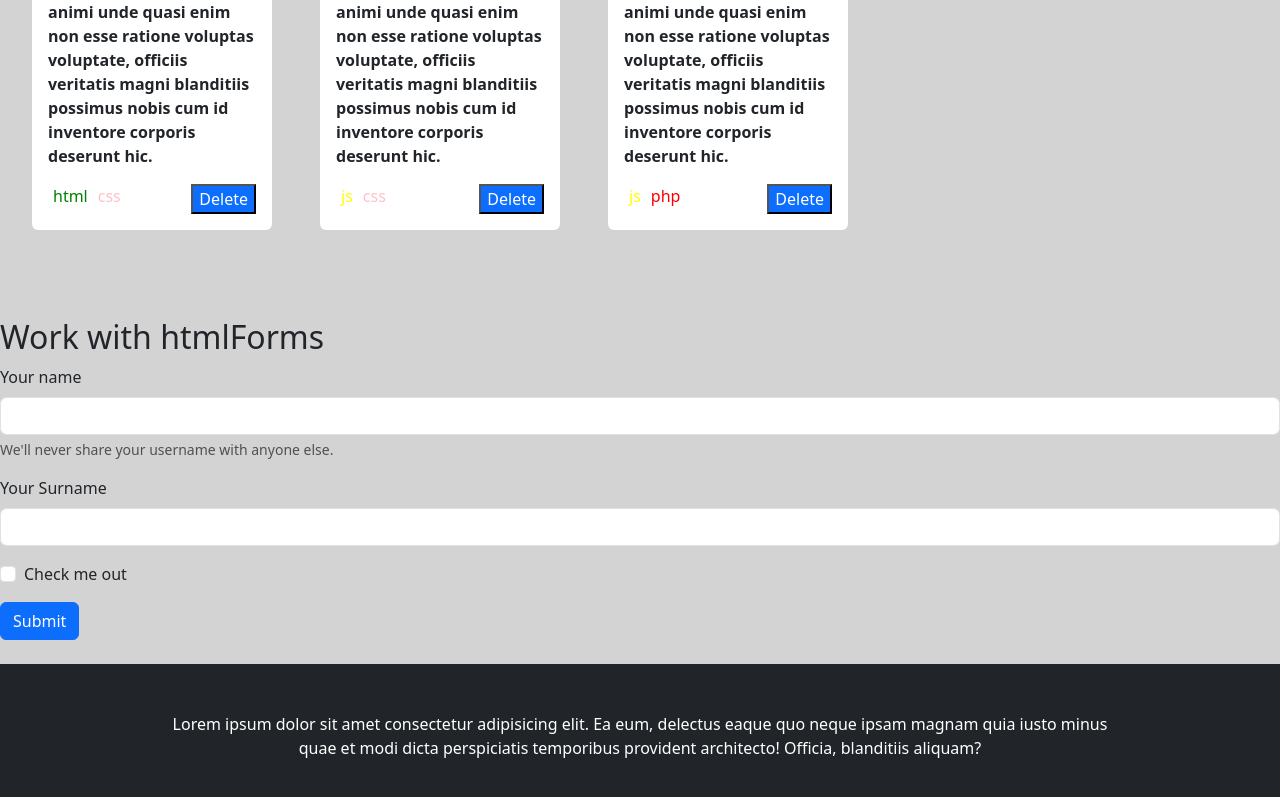
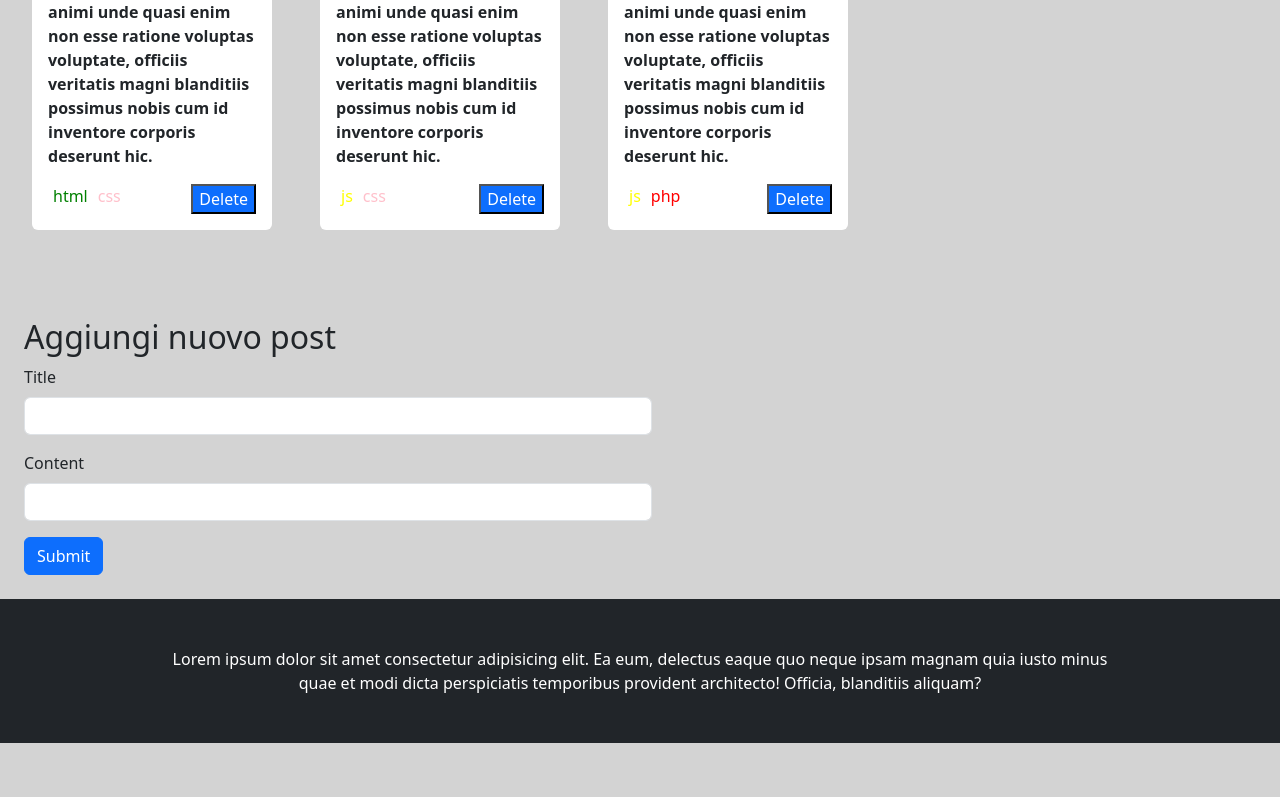
Before and after one commit to DavidIncarbone/react-form, a React (Vite) app: page / in a window 1280 px wide. Shown: the part 501-1298 px from the top of the page. After the commit the page ends 1244 px from the top, so only its background shows below. Built offline with nearby package versions, Linux system fonts and the light colour scheme.

Commit message:
copy base from react-props (photo blog) and add form

```diff
--- a/src/components/Main.jsx
+++ b/src/components/Main.jsx
@@ -3,15 +3,39 @@ import posts from "../data/posts"
 import Card from "./Card"
 import tagsStyle from "../style/Tags.module.css"
 import TagsList from "./TagsList";
-import MyForm from "./MyForm"
+
 
 
 
 function Main() {
+
+    //DELETE
     const [myPosts, setMyPosts] = useState(posts);
     function deleteItem(id) {
 
         setMyPosts(myPosts.filter((post) => post.id !== id))
+    }
+
+    // ADD POST
+
+    const initialNewPost = {
+        title: "",
+        content: "",
+
+    };
+    const [newPost, setNewPost] = useState(initialNewPost);
+    const [postList, setPostList] = useState([]);
+
+
+    function handleInput(event) {
+
+        const value = event.target.type === "checkbox" ? event.target.checked : event.target.value;
+        setNewPost({ ...newPost, [event.target.name]: value });
+    }
+    function handleSubmit(event) {
+        event.preventDefault();
+        setPostList([...postList, newPost]);
+        setNewPost(initialNewPost);
     }
 
     return (
@@ -31,7 +55,48 @@ function Main() {
                     />
                 ))}
             </ul>
-            <MyForm />
+
+
+            <section className="my-4 ms-4">
+                <h2>Aggiungi nuovo post</h2>
+                <form onSubmit={handleSubmit} className="w-50">
+                    <div className="mb-3">
+                        <label htmlFor="title" className="form-label">
+                            Title
+                        </label>
+                        <input
+                            type="text"
+                            className="form-control"
+                            id="title"
+                            aria-describedby="titlelHelp"
+                            value={newPost.title}
+                            onChange={handleInput}
+                            name="title"
+                        />
+
+                    </div>
+                    <div className="mb-3">
+                        <label htmlFor="content" className="form-label">
+                            Content
+                        </label>
+                        <input
+                            type="text"
+                            className="form-control"
+                            id="content"
+                            value={newPost.content}
+                            onChange={handleInput}
+                            name="content"
+                        />
+                    </div>
+
+
+                    <button type="submit" className="btn btn-primary">
+                        Submit
+                    </button>
+                </form>
+            </section>
+
+
         </main>
     )
 }
--- a/src/components/MyForm.jsx
+++ b/src/components/MyForm.jsx
@@ -9,24 +9,20 @@ function MyForm() {
     const [userList, setUserList] = useState([]);
 
     function handleInput(e) {
-        // const newUser = { ...user };
-        // newUser[e.target.name] =e.target.value;
+
         const value =
             e.target.type === "checkbox" ? e.target.checked : e.target.value;
-
         setUser({ ...user, [e.target.name]: value });
     }
     function handleSubmit(e) {
         e.preventDefault();
-        // const newUserList = [...userList];
-        // newUserList.push(user);
         setUserList([...userList, user]);
         setUser(initialUser);
     }
     return (
-        <section className="my-4">
-            <h2>Work with htmlForms</h2>
-            <form onSubmit={handleSubmit}>
+        <section className="my-4 ms-4">
+            <h2>Aggiungi nuovo post</h2>
+            <form onSubmit={handleSubmit} className="w-50">
                 <div className="mb-3">
                     <label htmlFor="username" className="form-label">
                         Your name
```
